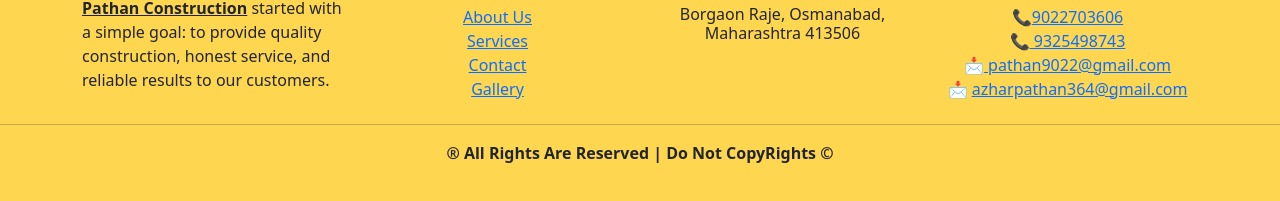
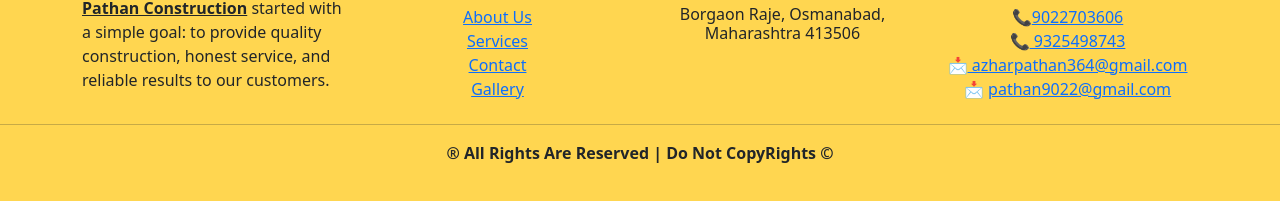
Before and after one commit to Ajaharpathan/learning_bootstrap, a plain HTML site: page index.html in a window 1280 px wide. Shown: the part 3012-3213 px from the top of the page. Drawn offline with nearby package versions, Linux system fonts and the light colour scheme.

Commit message:
footer update

```diff
--- a/index.html
+++ b/index.html
@@ -728,9 +728,9 @@
             <br>
             📞<a href=""> 9325498743</a>
             <br>
-            📩<a href=""> pathan9022@gmail.com</a>
+            📩<a href=""> azharpathan364@gmail.com</a>
             <br>
-            📩 <a href=""> azharpathan364@gmail.com</a>
+            📩 <a href=""> pathan9022@gmail.com</a>
           </div>
         </div>
       </div>
```
